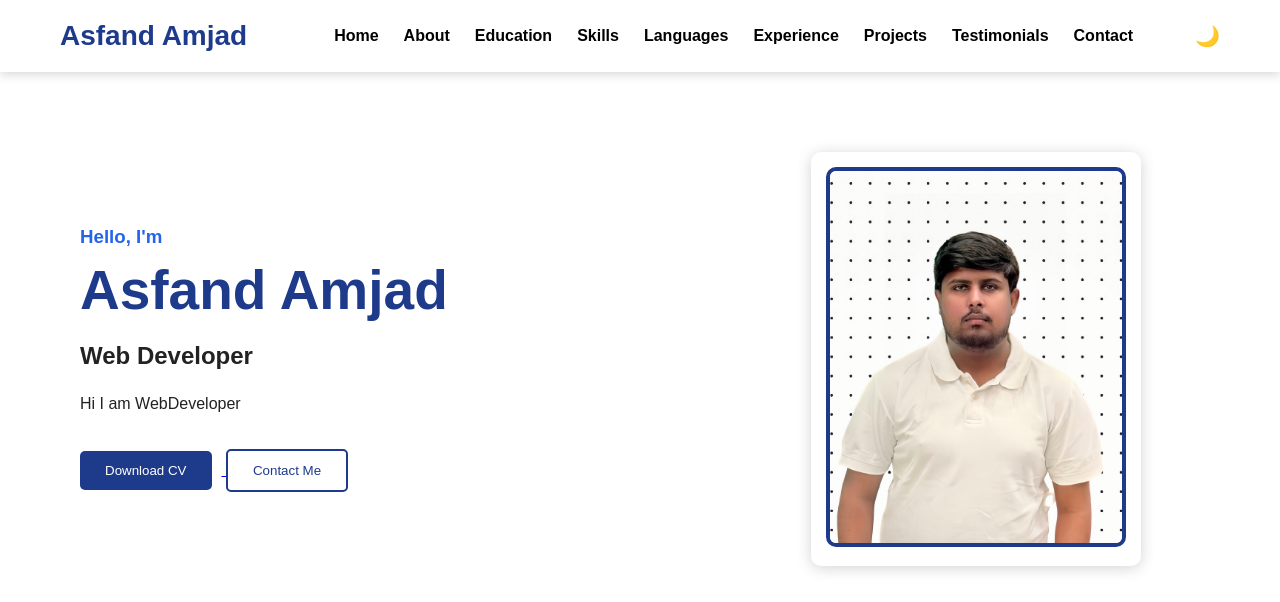
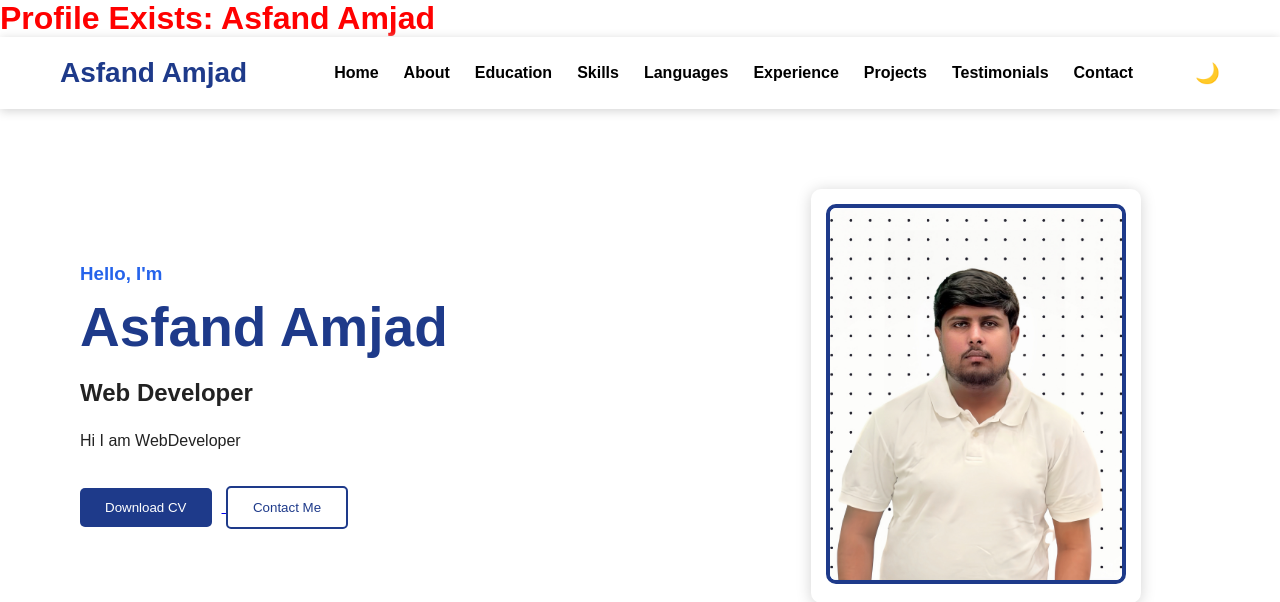
Before and after one commit to Asfandgithub/Dynamic-Portfolio, a Django app: page / in a window 1280 px wide. Shown: the top 602 px of the page. Run offline with Django 5.2, Linux system fonts and the light colour scheme; data comes from the database, SQL or seed files in the repository; data that the repository does not hold is empty.

Commit message:
validating profile pic

```diff
--- a/templates/index.html
+++ b/templates/index.html
@@ -14,6 +14,9 @@
 </head>
 
 <body>
+    <h1 style="color:red;">
+    Profile Exists: {{ profile }}
+</h1>
 
     <!-- NAVBAR -->
 
```
